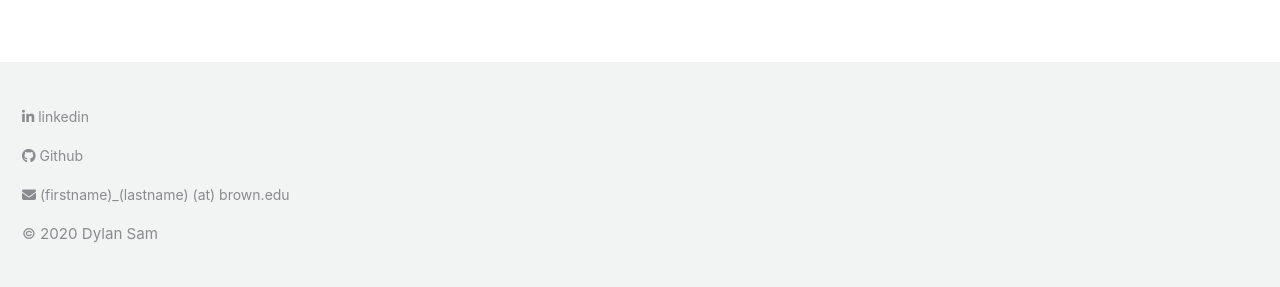
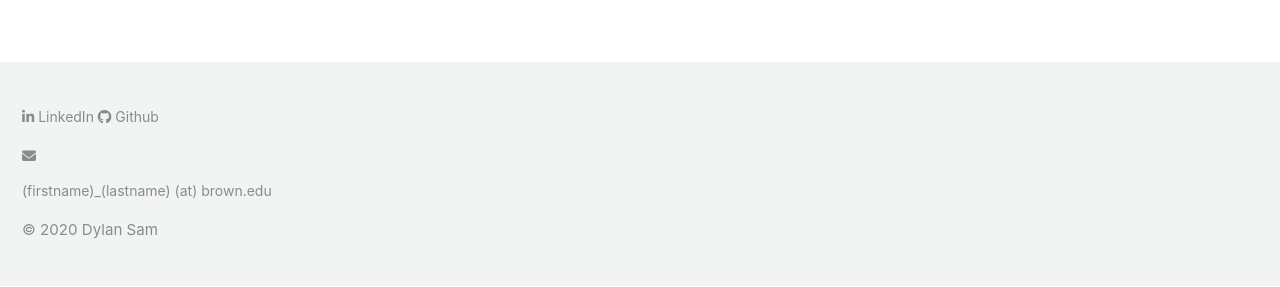
Before and after one commit to dsam99/dsam99.github.io, a Jekyll site: the page built from index.md, in a window 1280 px wide. Shown: the part 1378-1665 px from the top of the page. Built offline with Jekyll 4.4.1, drawn with Linux system fonts in a browser that asks for light colours; cached includes are drawn as plain includes; nearby versions of some CDN libraries.

Commit message:
fixing formatting issues

```diff
--- a/_includes/footer/custom.html
+++ b/_includes/footer/custom.html
@@ -3,11 +3,11 @@
 
     {% comment %} <li> {% endcomment %}
     <!-- LinkedIn -->
-    <p><a href="https://www.linkedin.com/in/dylan-sam/"><i class="fab fa-linkedin-in" aria-hidden="true"></i> linkedin </a></p>
+    <i class="fab fa-linkedin-in" aria-hidden="true"></i> <a href="https://www.linkedin.com/in/dylan-sam/">LinkedIn</a>
     <!-- Github -->
-    <p><a href="https://github.com/dsam99"><i class="fab fa-github" aria-hidden="true"></i> Github </a></p>
+    <i class="fab fa-github" aria-hidden="true"></i> <a href="https://github.com/dsam99">Github</a></p>
     <!-- Email -->
-    <p><i class="fa fa-envelope" aria-hidden="true"></i> (firstname)_(lastname) (at) brown.edu</p>
+    <i class="fa fa-envelope" aria-hidden="true"></i> <p>(firstname)_(lastname) (at) brown.edu</p>
 
 </div>
 <!-- end custom footer snippets -->
```
